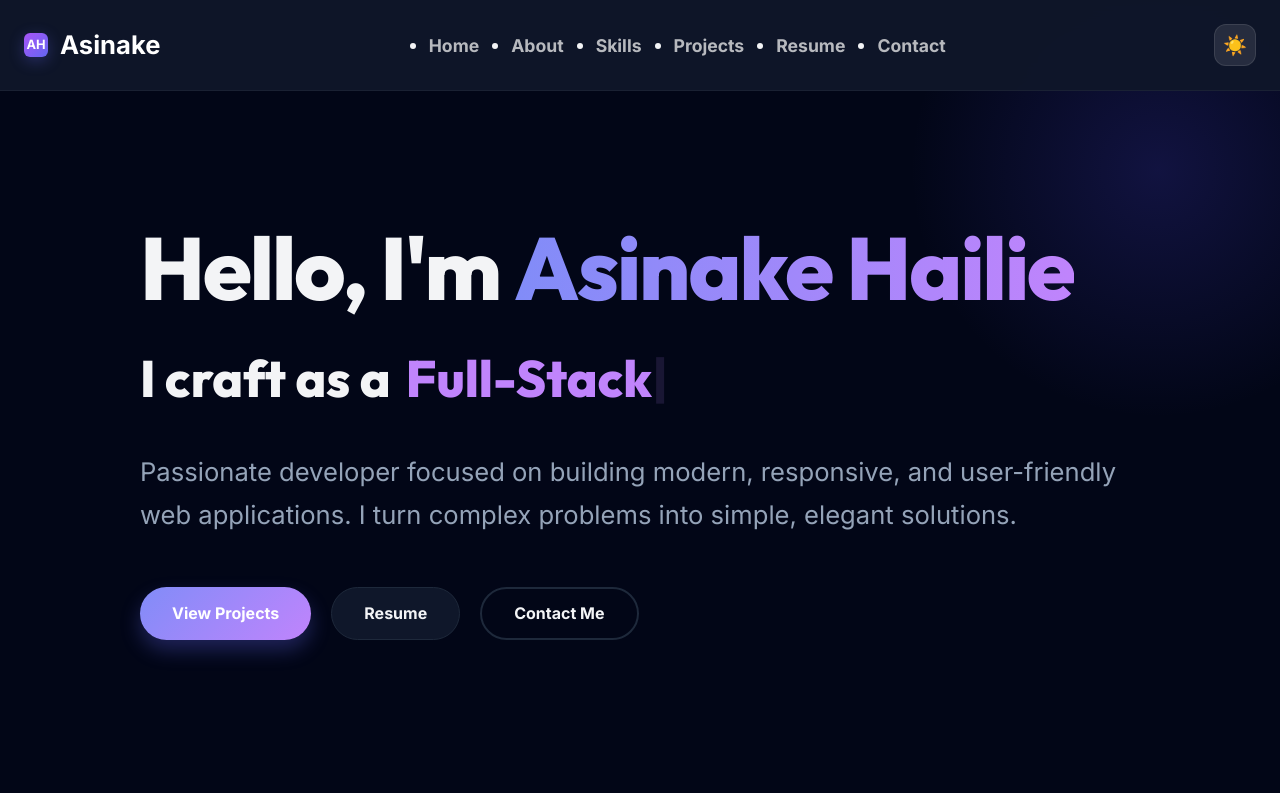
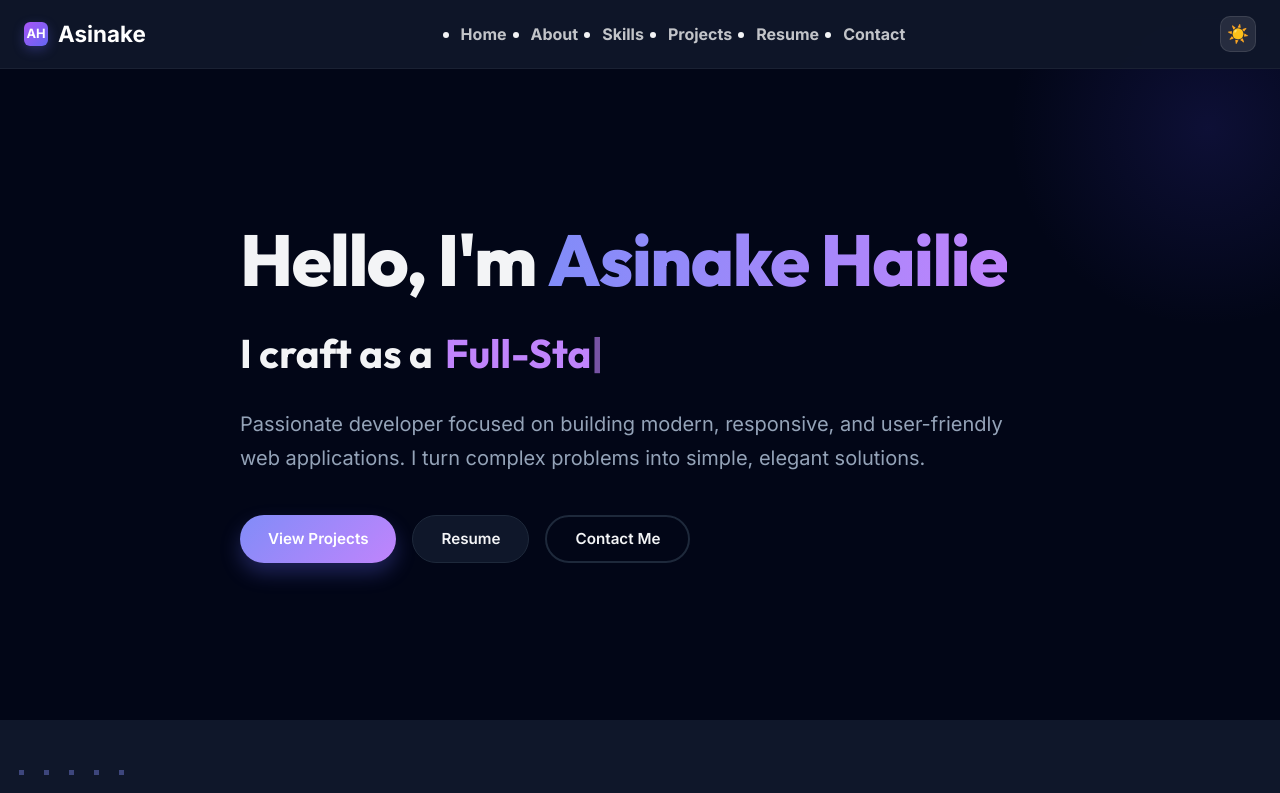
Before and after one commit to asinake21/my-portfolio, a React (Vite) app: page / in a window 1280 px wide. Shown: the top 793 px of the page. Built offline with nearby package versions, Linux system fonts and the light colour scheme.

Commit message:
resizing

```diff
--- a/src/components/Hero.css
+++ b/src/components/Hero.css
@@ -1,8 +1,8 @@
 .hero-section {
-  min-height: 100vh;
+  min-height: 90vh; /* Reduced height */
   display: flex;
   align-items: center;
-  padding-top: 120px;
+  padding-top: 100px;
   position: relative;
   overflow: hidden;
 }
@@ -13,53 +13,40 @@
   position: absolute;
   top: -10%;
   right: -10%;
-  width: 500px;
-  height: 500px;
-  background: radial-gradient(circle, rgba(79, 70, 229, 0.2), transparent 70%);
+  width: 400px;
+  height: 400px;
+  background: radial-gradient(circle, rgba(79, 70, 229, 0.15), transparent 70%);
   z-index: -1;
 }
 
 .hero-content {
   width: 100%;
-  max-width: 1600px;
+  max-width: 1200px; /* Reduced from 1600px */
   margin: 0;
   text-align: left;
 }
 
 .hero-main-title {
-  font-size: clamp(3rem, 8vw, 5.5rem);
-  /* Adjusted to stay on one line */
-  margin-bottom: 24px;
-  line-height: 1.1;
-  font-weight: 900;
-  letter-spacing: -2px;
-  white-space: nowrap;
-  /* Forces one line on large screens */
-}
-
-@media (max-width: 1200px) {
-  .hero-main-title {
-    white-space: normal;
-    font-size: clamp(2.5rem, 10vw, 4rem);
-  }
+  font-size: clamp(2.5rem, 6vw, 4.5rem); /* Reduced from 5.5rem */
+  margin-bottom: 20px;
+  line-height: 1.2;
+  font-weight: 800;
+  letter-spacing: -1.5px;
 }
 
 .hero-typewriter {
-  font-size: clamp(1.8rem, 5vw, 3.2rem);
-  /* Slightly reduced to ensure single line */
-  margin-bottom: 32px;
+  font-size: clamp(1.5rem, 4vw, 2.5rem); /* Reduced from 3.2rem */
+  margin-bottom: 24px;
   color: var(--text-primary);
-  font-weight: 800;
+  font-weight: 700;
   min-height: 1.5em;
-  /* Stops text from "pushing" elements below it */
   display: flex;
   align-items: center;
 }
 
 .typewriter-text {
   color: var(--accent-secondary);
-  margin-left: 15px;
-  /* Increased gap */
+  margin-left: 12px;
 }
 
 .cursor {
@@ -68,73 +55,54 @@
 }
 
 @keyframes blink {
-
-  0%,
-  100% {
-    opacity: 1;
-  }
-
-  50% {
-    opacity: 0;
-  }
+  0%, 100% { opacity: 1; }
+  50% { opacity: 0; }
 }
 
 .hero-desc {
-  font-size: 1.6rem;
-  /* Large description font */
+  font-size: 1.25rem; /* Reduced from 1.6rem */
   color: var(--text-secondary);
-  max-width: 1000px;
-  margin-bottom: 50px;
+  max-width: 800px;
+  margin-bottom: 40px;
   line-height: 1.7;
 }
 
 .hero-buttons {
   display: flex;
-  gap: 20px;
-  margin-bottom: 60px;
+  gap: 16px;
+  margin-bottom: 40px;
 }
 
 .hero-stats {
   display: flex;
   align-items: center;
-  gap: 40px;
-}
-
-.stat-item {
-  display: flex;
-  flex-direction: column;
+  gap: 32px;
 }
 
 .stat-num {
-  font-size: 2rem;
-  font-weight: 900;
+  font-size: 1.8rem;
+  font-weight: 800;
   color: var(--text-primary);
 }
 
 .stat-label {
-  font-size: 1rem;
+  font-size: 0.9rem;
   color: var(--text-secondary);
   text-transform: uppercase;
-  letter-spacing: 1.5px;
-}
-
-.stat-divider {
-  width: 1px;
-  height: 50px;
-  background-color: var(--border-color);
+  letter-spacing: 1.2px;
 }
 
 @media (max-width: 900px) {
   .hero-main-title {
-    font-size: clamp(3rem, 12vw, 5rem);
+    font-size: clamp(2rem, 10vw, 3.5rem);
   }
 
   .hero-typewriter {
-    font-size: clamp(1.8rem, 8vw, 3rem);
+    font-size: clamp(1.4rem, 7vw, 2.2rem);
   }
 
   .hero-desc {
-    font-size: 1.3rem;
+    font-size: 1.1rem;
   }
 
   .hero-buttons {
--- a/src/components/Nav.css
+++ b/src/components/Nav.css
@@ -4,17 +4,16 @@
   left: 0;
   right: 0;
   z-index: 1000;
-  padding: 24px 0;
+  padding: 16px 0; /* Reduced from 24px */
   transition: all 0.4s cubic-bezier(0.4, 0, 0.2, 1);
-  /* Fixed dark background, not affected by theme toggle */
   background: rgba(15, 23, 42, 0.95);
-  backdrop-filter: blur(15px);
-  -webkit-backdrop-filter: blur(15px);
+  backdrop-filter: blur(12px);
+  -webkit-backdrop-filter: blur(12px);
   border-bottom: 1px solid rgba(255, 255, 255, 0.05);
 }
 
 .navbar.scrolled {
-  padding: 12px 0;
+  padding: 10px 0;
   background: rgba(2, 6, 23, 0.98);
   box-shadow: 0 10px 30px rgba(0, 0, 0, 0.4);
 }
@@ -28,39 +27,39 @@
 .nav-logo {
   display: flex;
   align-items: center;
-  gap: 12px;
-  font-weight: 900;
-  font-size: 1.6rem;
-  color: #ffffff; /* Fixed white text */
+  gap: 10px;
+  font-weight: 800;
+  font-size: 1.4rem; /* Reduced from 1.6rem */
+  color: #ffffff;
   text-decoration: none;
 }
 
 .logo-box {
-  width: 48px;
-  height: 48px;
+  width: 40px; /* Reduced from 48px */
+  height: 40px;
   background: linear-gradient(135deg, var(--accent-primary), var(--accent-secondary));
-  border-radius: 12px;
+  border-radius: 10px;
   display: flex;
   align-items: center;
   justify-content: center;
   color: #fff;
-  font-size: 1.2rem;
-  box-shadow: 0 4px 15px rgba(99, 102, 241, 0.3);
+  font-size: 1.1rem;
+  box-shadow: 0 4px 12px rgba(99, 102, 241, 0.3);
 }
 
 .nav-links {
   display: flex;
-  gap: 32px;
+  gap: 24px; /* Reduced from 32px */
 }
 
 .nav-links a {
-  font-size: 1.1rem;
-  font-weight: 800; /* Extra bold as requested */
-  color: #ffffff; /* Fixed white text */
-  opacity: 0.7;
+  font-size: 1rem; /* Reduced from 1.1rem */
+  font-weight: 700;
+  color: #ffffff;
+  opacity: 0.75;
   transition: all 0.3s ease;
   position: relative;
-  padding: 8px 0;
+  padding: 6px 0;
   text-decoration: none;
 }
 
@@ -93,42 +92,36 @@
   display: flex;
   align-items: center;
   justify-content: center;
-  padding: 10px 28px;
+  padding: 8px 24px;
   background: linear-gradient(135deg, var(--accent-primary), var(--accent-secondary));
   color: #fff;
   border: none;
   border-radius: 99px;
-  font-size: 0.95rem;
-  font-weight: 800; /* Bold */
+  font-size: 0.9rem;
+  font-weight: 700;
   cursor: pointer;
-  transition: all 0.3s cubic-bezier(0.4, 0, 0.2, 1);
+  transition: all 0.3s ease;
   text-decoration: none;
-  box-shadow: 0 4px 15px rgba(99, 102, 241, 0.3);
 }
 
 .resume-btn:hover {
-  transform: translateY(-2px) scale(1.02);
-  box-shadow: 0 8px 20px rgba(99, 102, 241, 0.4);
+  transform: translateY(-2px);
+  box-shadow: 0 5px 15px rgba(99, 102, 241, 0.4);
 }
 
 .theme-switcher {
   background: rgba(255, 255, 255, 0.1);
   border: 1px solid rgba(255, 255, 255, 0.1);
-  border-radius: 12px;
-  width: 42px;
-  height: 42px;
+  border-radius: 10px;
+  width: 36px;
+  height: 36px;
   display: flex;
   align-items: center;
   justify-content: center;
   cursor: pointer;
-  font-size: 1.2rem;
+  font-size: 1.1rem;
   transition: all 0.3s ease;
-  color: #ffffff; /* Fixed white icon */
-}
-
-.theme-switcher:hover {
-  border-color: var(--accent-primary);
-  transform: rotate(15deg);
+  color: #ffffff;
 }
 
 @media (max-width: 900px) {
--- a/src/index.css
+++ b/src/index.css
@@ -1,25 +1,21 @@
 :root {
-  /* Light Theme Colors (Restored to Purple/Indigo) */
+  /* Light Theme Colors (Purple/Indigo Theme) */
   --bg-color: #ffffff;
   --bg-secondary: #f9fafb;
   --text-primary: #111827;
   --text-secondary: #4b5563;
   --accent-primary: #6366f1;
-  /* Indigo */
   --accent-secondary: #a855f7;
-  /* Purple */
   --border-color: #e5e7eb;
   --card-shadow: 0 10px 15px -3px rgba(0, 0, 0, 0.1);
   --nav-bg: rgba(255, 255, 255, 0.8);
   --nav-text: #111827;
   --nav-border: rgba(0, 0, 0, 0.05);
 
-  /* Dynamic Container Widths */
-  --container-width: 1390px;
-  /* Focused width for About, Skills, Projects */
-  --container-width-large: 1900px;
-  /* Expanded width for Home/Hero */
-  --section-padding: 60px; /* Reduced gap between sections */
+  /* Refined Downscaled Container Widths */
+  --container-width: 1280px; /* Standard width for About, Skills, Projects */
+  --container-width-large: 1600px; /* Balanced width for Home/Hero */
+  --section-padding: 80px;
   --transition-speed: 0.4s;
 }
 
@@ -53,19 +49,16 @@ body {
   background-color: var(--bg-color);
   color: var(--text-primary);
   line-height: 1.6;
-  font-size: 1.2rem;
+  font-size: 1.1rem; /* Slightly reduced base font */
   overflow-x: hidden;
   transition: background-color var(--transition-speed), color var(--transition-speed);
 }
 
 /* Typography */
-h1,
-h2,
-h3,
-h4 {
+h1, h2, h3, h4 {
   font-family: 'Outfit', sans-serif;
-  font-weight: 900;
-  line-height: 1.05;
+  font-weight: 800; /* Balanced boldness */
+  line-height: 1.2; /* Better readability */
 }
 
 .gradient-text {
@@ -98,12 +91,12 @@ h4 {
   display: inline-flex;
   align-items: center;
   justify-content: center;
-  padding: 12px 32px;
+  padding: 10px 28px; /* Slightly smaller padding */
   border-radius: 9999px;
-  font-weight: 700;
+  font-weight: 600;
   cursor: pointer;
   transition: all var(--transition-speed);
-  font-size: 1rem;
+  font-size: 0.95rem; /* Downscaled font size */
   text-decoration: none;
 }
 
@@ -145,7 +138,7 @@ h4 {
 /* Progress Bars */
 .progress-container {
   width: 100%;
-  height: 10px;
+  height: 8px; /* Slightly thinner */
   background-color: var(--border-color);
   border-radius: 99px;
   margin-top: 10px;
@@ -162,9 +155,8 @@ h4 {
 @keyframes fadeIn {
   from {
     opacity: 0;
-    transform: translateY(30px);
+    transform: translateY(20px);
   }
-
   to {
     opacity: 1;
     transform: translateY(0);
```
